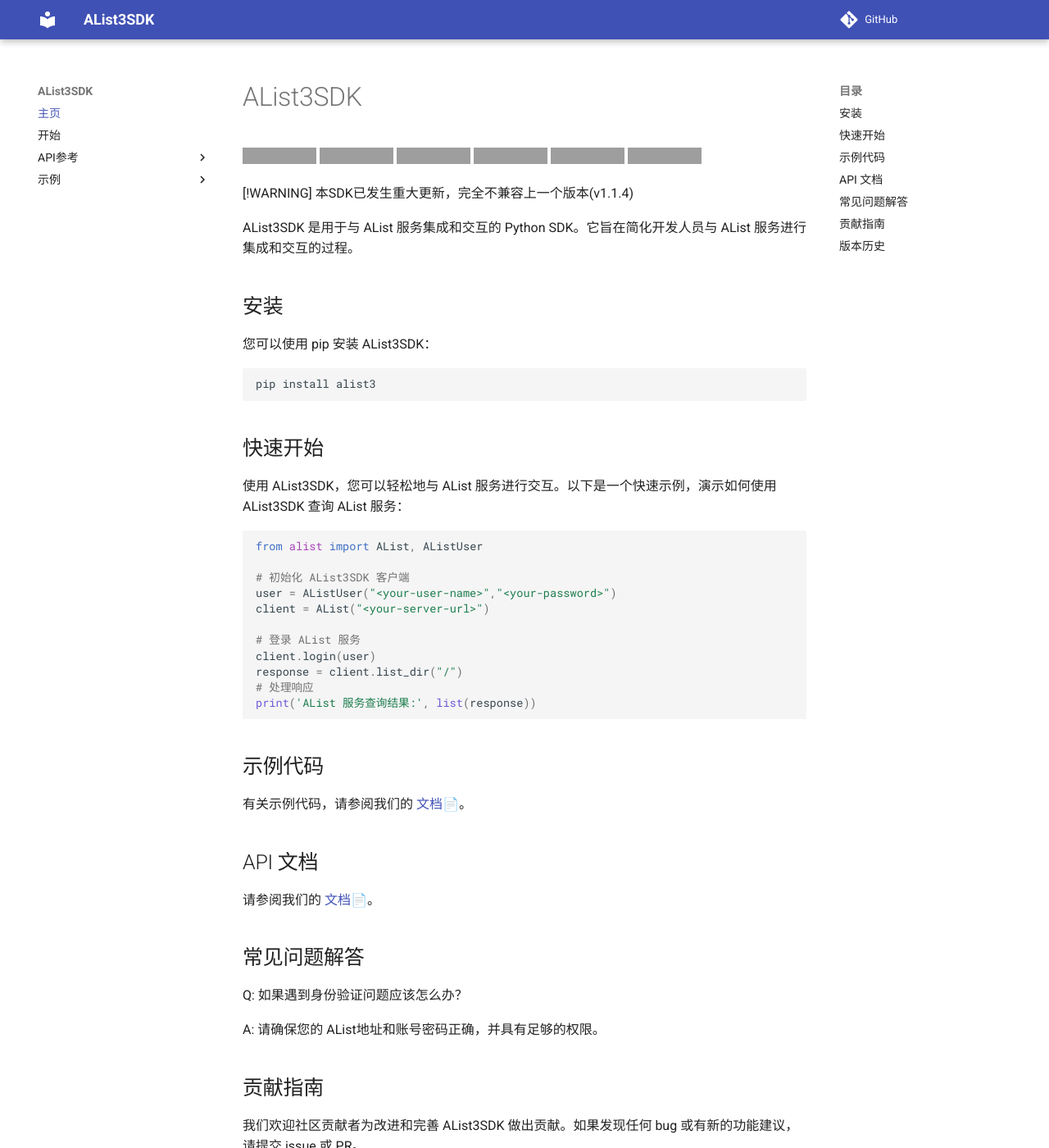
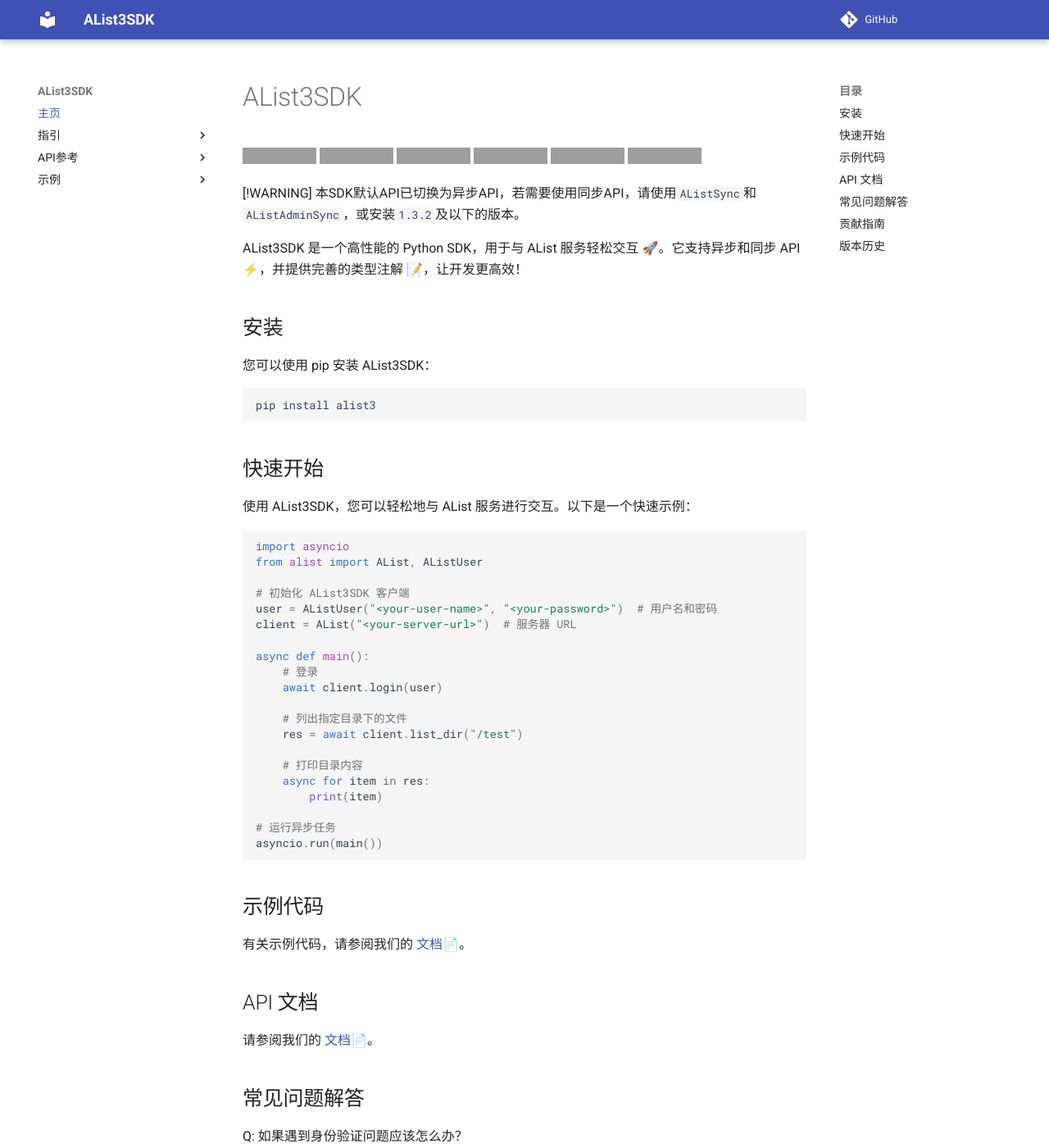
Before and after one commit to moyanj/AList3SDK, an MkDocs documentation site: the page built from docs/index.md, in a window 1280 px wide and 1400 px high. Shown: the whole window at 82% size. Built offline with MkDocs 1.6.1 and Material for MkDocs 9.7.7, drawn with Linux system fonts in a browser that asks for light colours; comment, search, counter and statistics services are not loaded; some of the changed text lies outside the part shown; grey boxes are pictures that could not be loaded.

Commit message:
更新文档

````diff
--- a/docs/index.md
+++ b/docs/index.md
@@ -7,9 +7,9 @@
 [![Documentation Status](https://readthedocs.org/projects/alist3sdk/badge/?version=latest)](https://alist3sdk.readthedocs.io/zh-cn/latest/?badge=latest)
 
 [!WARNING]
-本SDK已发生重大更新，完全不兼容上一个版本(v1.1.4)
+    本SDK默认API已切换为异步API，若需要使用同步API，请使用`AListSync`和`AListAdminSync`，或安装`1.3.2`及以下的版本。
 
-AList3SDK 是用于与 AList 服务集成和交互的 Python SDK。它旨在简化开发人员与 AList 服务进行集成和交互的过程。
+AList3SDK 是一个高性能的 Python SDK，用于与 AList 服务轻松交互 🚀。它支持异步和同步 API ⚡，并提供完善的类型注解 📝，让开发更高效！
 
 ## 安装
 
@@ -21,20 +21,30 @@
 
 ## 快速开始
 
-使用 AList3SDK，您可以轻松地与 AList 服务进行交互。以下是一个快速示例，演示如何使用 AList3SDK 查询 AList 服务：
+使用 AList3SDK，您可以轻松地与 AList 服务进行交互。以下是一个快速示例：
 
 ```python
+import asyncio
 from alist import AList, AListUser
 
 # 初始化 AList3SDK 客户端
-user = AListUser("<your-user-name>","<your-password>")
-client = AList("<your-server-url>")
+user = AListUser("<your-user-name>", "<your-password>")  # 用户名和密码
+client = AList("<your-server-url>")  # 服务器 URL
 
-# 登录 AList 服务
-client.login(user)
-response = client.list_dir("/")
-# 处理响应
-print('AList 服务查询结果:', list(response))
+async def main():
+    # 登录
+    await client.login(user)
+
+    # 列出指定目录下的文件
+    res = await client.list_dir("/test")
+
+    # 打印目录内容
+    async for item in res:
+        print(item)
+
+# 运行异步任务
+asyncio.run(main())
+
 ```
 
 ## 示例代码
@@ -67,3 +77,4 @@
 - 1.3.0 (2024-11-09): 增加异步支持
 - 1.3.1 (2024-11-09): 修复已知问题，优化用户体验
 - 1.3.2 (2024-11-15): 添加类型注解
+- 1.3.3 (2024-11-15): 切换默认api至异步
--- a/mkdocs.yml
+++ b/mkdocs.yml
@@ -13,7 +13,9 @@
 
 nav:
   - 主页: "index.md"
-  - 开始: "guide.md"
+  - 指引:
+    - "guide/start.md"
+    - "guide/base.md"
   - API参考:
     - "apis/main.md"
     - "apis/model.md"
````
Also changed, not shown: docs/guide.md (deleted, +0 -6 lines), docs/guide/base.md (added, +135 -0 lines), docs/guide/start.md (added, +40 -0 lines), readme.md (+21 -10 lines).
